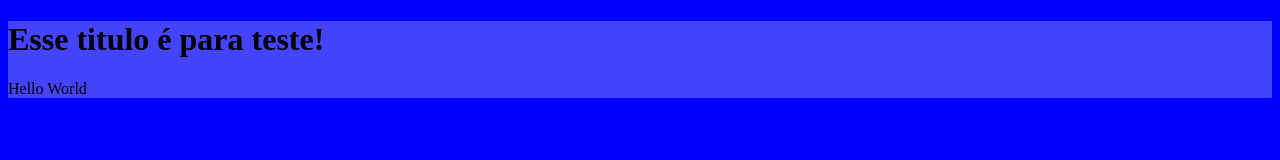
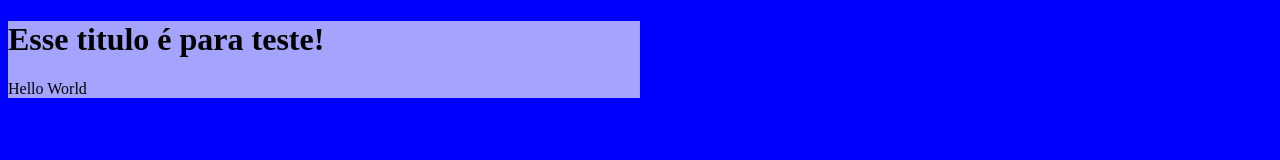
Before and after one commit to VKenji-pa/VKenji-pa.github.io, a plain HTML site: page index.html in a window 1280 px wide. Drawn offline with Linux system fonts and the light colour scheme.

Commit message:
Update index.html

```diff
--- a/index.html
+++ b/index.html
@@ -7,8 +7,9 @@
     <title>Braijin</title>
     <style>
         div{
-            background-color: rgba(255, 255, 255, 0.267);
-            border-radius: 0.5;
+            background-color: rgba(255, 255, 255, 0.644);
+            border-radius: 0,5em;
+            width: 50%;
         }
     </style>
 </head>
```
